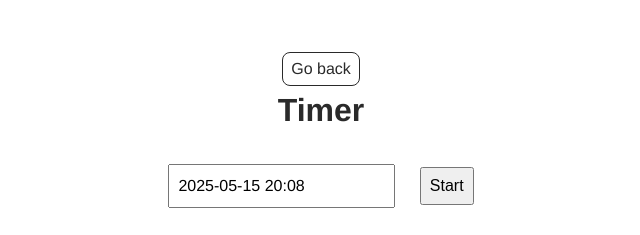
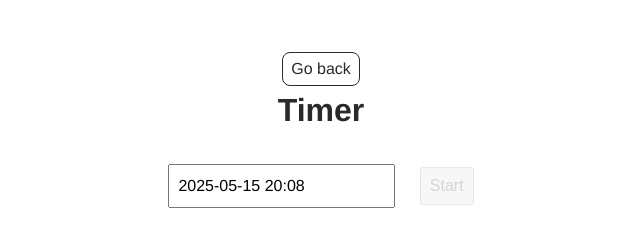
Before and after one commit to andrii0553/goit-js-hw-10, a plain HTML site: page 1-timer.html in a window 1280 px wide. Shown: the top 235 px of the page, without its empty margins (319-959 px from the left). Drawn offline with Linux system fonts and the light colour scheme.

Commit message:
Deploying to gh-pages from @ andrii0553/goit-js-hw-10@a18dea2b0bbdfc1f8b602835c7e50539b67d9aa4 🚀

```diff
--- a/1-timer.html
+++ b/1-timer.html
@@ -19,7 +19,7 @@
       </div>
 
       <input type="text" id="datetime-picker" />
-      <button type="button" data-start>Start</button>
+      <button disabled type="button" data-start>Start</button>
 
 
       <div class="timer js-timer">
--- a/1-timer.js
+++ b/1-timer.js
@@ -1,2 +1,2 @@
-import"./assets/modulepreload-polyfill-B5Qt9EMX.js";/* empty css                      */import{f as l}from"./assets/vendor-njWUcVeN.js";const m={enableTime:!0,time_24hr:!0,defaultDate:new Date,onClose(t){r=t[0],r<=new Date?(alert("Please choose a date in the future"),o.disabled=!0):o.disabled=!1}},f=document.querySelector("#datetime-picker"),o=document.querySelector("button[data-start]"),p=document.querySelector("span[data-days]"),h=document.querySelector("span[data-hours]"),y=document.querySelector("span[data-minutes]"),S=document.querySelector("span[data-seconds]");l(f,m);let s=null,r=null;o.addEventListener("click",()=>{s=setInterval(()=>{const e=r-new Date;if(e<1e3){clearInterval(s);return}o.disabled=!0;const n=q(e);D(n)},1e3)});function q(t){const c=Math.floor(t/864e5),u=Math.floor(t%864e5/36e5),d=Math.floor(t%864e5%36e5/6e4),i=Math.floor(t%864e5%36e5%6e4/1e3);return{days:c,hours:u,minutes:d,seconds:i}}function D({days:t,hours:e,minutes:n,seconds:a}){p.textContent=String(t).padStart(2,"0"),h.textContent=String(e).padStart(2,"0"),y.textContent=String(n).padStart(2,"0"),S.textContent=String(a).padStart(2,"0")}
+import"./assets/modulepreload-polyfill-B5Qt9EMX.js";/* empty css                      */import{f as m,i as a}from"./assets/vendor-njWUcVeN.js";const p={enableTime:!0,time_24hr:!0,defaultDate:new Date,minuteIncrement:1,onClose(t){const e=t[0];e<=new Date?(o.disabled=!0,a.error({title:"Error",message:"Please choose a date in the future"})):(c=e,o.disabled=!1,a.success({title:"OK",message:'You can press "Start"!'}))}},f=document.querySelector("#datetime-picker"),o=document.querySelector("button[data-start]"),S=document.querySelector("span[data-days]"),h=document.querySelector("span[data-hours]"),y=document.querySelector("span[data-minutes]"),D=document.querySelector("span[data-seconds]");m(f,p);let s=null,c=null;o.addEventListener("click",()=>{s=setInterval(()=>{const e=c-new Date;if(e<=0){clearInterval(s);return}o.disabled=!0;const n=b(e);g(n)},1e3)});function b(t){const u=Math.floor(t/864e5),d=Math.floor(t%864e5/36e5),i=Math.floor(t%864e5%36e5/6e4),l=Math.floor(t%864e5%36e5%6e4/1e3);return{days:u,hours:d,minutes:i,seconds:l}}function g({days:t,hours:e,minutes:n,seconds:r}){S.textContent=String(t).padStart(2,"0"),h.textContent=String(e).padStart(2,"0"),y.textContent=String(n).padStart(2,"0"),D.textContent=String(r).padStart(2,"0")}
 //# sourceMappingURL=1-timer.js.map
```
Also changed, not shown: 1 other file.
